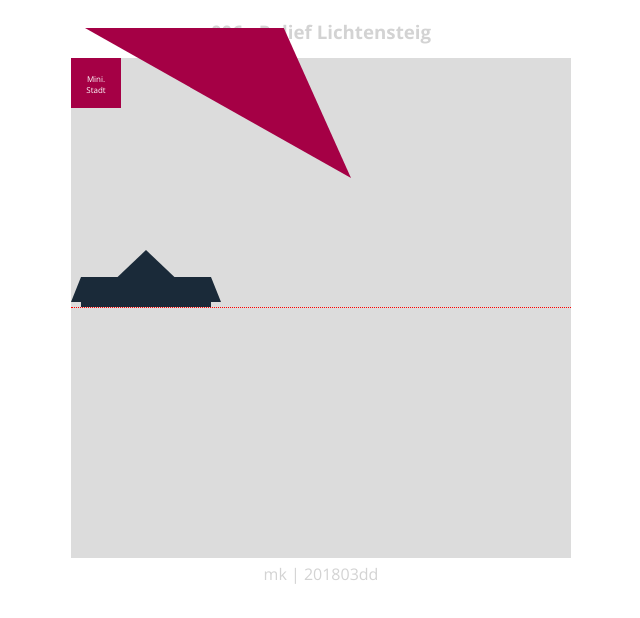
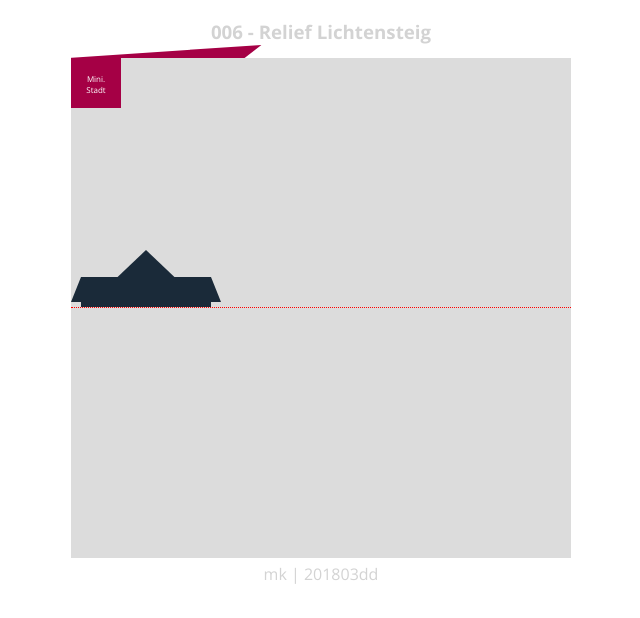
Before and after one commit to bgeye/challenge, a plain HTML site: page 006/index.html in a window 1280 px wide. Shown: the whole page, without its empty margins (319-959 px from the left). Drawn offline with nearby package versions, Linux system fonts and the light colour scheme.

Commit message:
styling logo lichtensteig

```diff
--- a/006/styles/006.css
+++ b/006/styles/006.css
@@ -133,10 +133,10 @@ shapes: https://css-tricks.com/examples/ShapesOfCSS/
         border-left:60px solid transparent;
         border-right:60px solid transparent;
         border-bottom:57px solid #a50045;*/
-            -webkit-clip-path: polygon(76% 0, 5% 0, 100% 100%);
-            clip-path: polygon(76% 0, 5% 0, 100% 100%);
-            background-color:#a50045;
-        position:absolute;
-        top:-30px;
+        -webkit-clip-path: polygon(68% 11px, -1% 24px, 62% 16% );
+        clip-path: polygon(68% 11px, -1% 24px, 62% 16%);
+        background-color: #a50045;
+        position: absolute;
+        top: -24px;
 
 }
```
